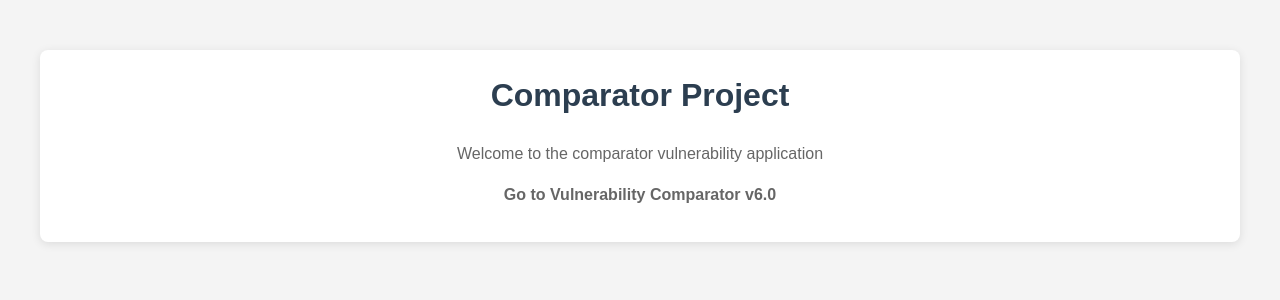
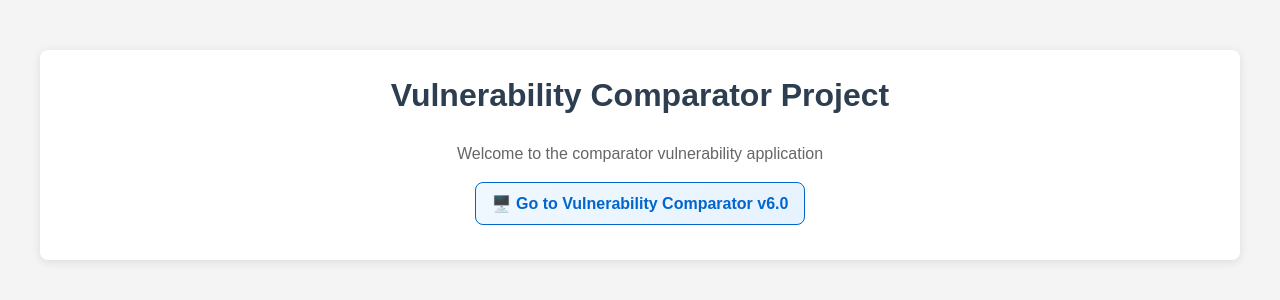
Before and after one commit to edeluz/comparator, a website: page index.html in a window 1280 px wide. Drawn offline with Linux system fonts and the light colour scheme.

Commit message:
feat: initial scaffolding

```diff
--- a/index.html
+++ b/index.html
@@ -8,9 +8,14 @@
 </head>
 <body>
     <div id="app">
-        <h1>Comparator Project</h1>
+        <h1>Vulnerability Comparator Project</h1>
         <p>Welcome to the comparator vulnerability application</p>
-        <p><a href="pages/VulnerabilityComparatorV6.html" style="color: var(--brand); text-decoration: none; font-weight: bold;" onmouseover="this.style.textDecoration='underline'; this.style.opacity='0.8';" onmouseout="this.style.textDecoration='none'; this.style.opacity='1';">Go to Vulnerability Comparator v6.0</a></p>
+        <p>
+            <a href="pages/VulnerabilityComparatorV6.html"
+               style="color: #0066cc; text-decoration: none; font-weight: bold; display: inline-flex; align-items: center; gap: 8px; padding: 8px 16px; border-radius: 8px; background: linear-gradient(135deg, #f0f8ff 0%, #e6f2ff 100%); border: 1px solid #0066cc; transition: all 0.3s ease;" onmouseover="this.style.textDecoration='none'; this.style.transform='translateY(-2px)'; this.style.boxShadow='0 4px 12px rgba(0,102,204,0.3)'; this.style.background='linear-gradient(135deg, #e6f2ff 0%, #cce7ff 100%)';" onmouseout="this.style.textDecoration='none'; this.style.transform='translateY(0)'; this.style.boxShadow='none'; this.style.background='linear-gradient(135deg, #f0f8ff 0%, #e6f2ff 100%)';">
+               🖥️ Go to Vulnerability Comparator v6.0
+            </a>
+        </p>
     </div>
     <script src="src/index.js"></script>
 </body>
```
